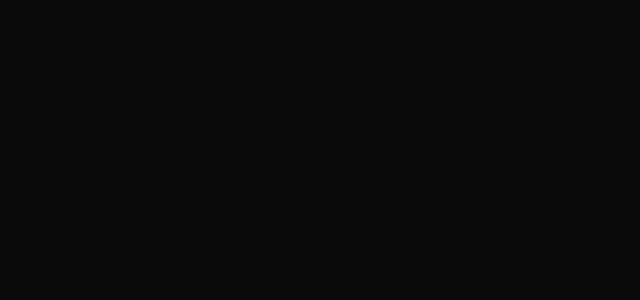
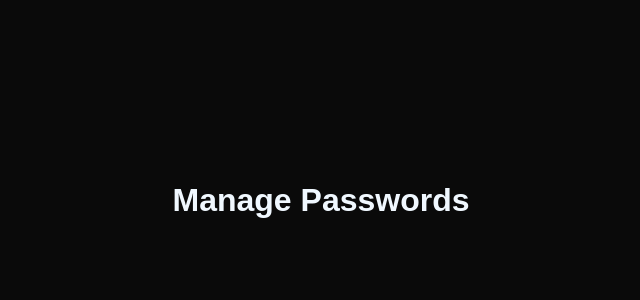
Before and after one commit to LuisCristovao/Local-Pass_manager-v3, a React app in the folder PM-v3/: page /#/manage in a window 1280 px wide. Before the commit this address had no page. Shown: the top 300 px of the page, without its empty margins (319-959 px from the left). Built offline with nearby package versions, Linux system fonts and the light colour scheme; the HTML template or start-up script is replaced by a standard one.

Commit message:
add pages

```diff
--- a/PM-v3/src/App.css
+++ b/PM-v3/src/App.css
@@ -11,3 +11,7 @@
   font-size: 3em;
   list-style-type: none;
 }
+
+.menu-list li{
+  cursor: pointer;
+}
--- a/PM-v3/src/App.tsx
+++ b/PM-v3/src/App.tsx
@@ -1,18 +1,24 @@
-import { useState } from 'react'
-
-import './App.css'
+import { useState } from "react";
+import { useNavigate } from "react-router-dom"; // Add this import
+import "./App.css";
+import ManagePasswords from "./assets/components/ManagePasswords";
 
 function App() {
-
-
+  const navigate = useNavigate();
   return (
     <>
+      <ul className="menu-list">
+        <li
 
-      <ul className='menu-list'>
-        <li>Manage Passwords</li>
+          onClick={() => {
+            navigate("/manage");
+          }}
+        >
+          Manage Passwords
+        </li>
       </ul>
     </>
-  )
+  );
 }
 
-export default App
+export default App;
--- a/PM-v3/src/assets/components/ManagePasswords.tsx
+++ b/PM-v3/src/assets/components/ManagePasswords.tsx
@@ -1,11 +1,9 @@
-function ManagePasswords(){
-    return (
-        <>
-
-        </>
-
-
-    )
+function ManagePasswords() {
+  return (
+    <>
+      <h1>Manage Passwords</h1>
+    </>
+  );
 }
 
-export default ManagePasswords
+export default ManagePasswords;
--- a/PM-v3/src/main.tsx
+++ b/PM-v3/src/main.tsx
@@ -12,7 +12,7 @@ createRoot(document.getElementById('root')!).render(
     <HashRouter>
       <Routes>
         <Route path="/" element={<App />} />
-        <Route path="/share" element={<ManagePasswords />} />
+        <Route path="/manage" element={<ManagePasswords />} />
       </Routes>
     </HashRouter>
   </StrictMode>,
```
